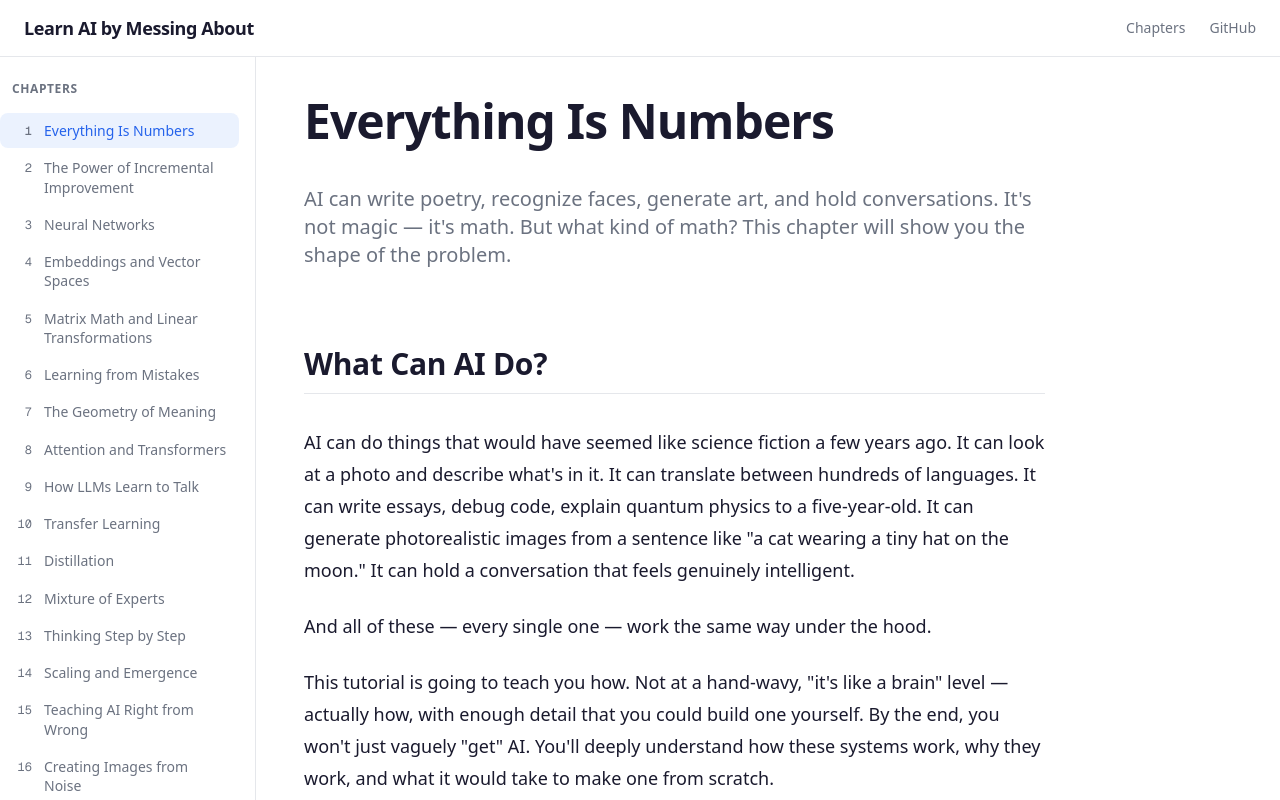
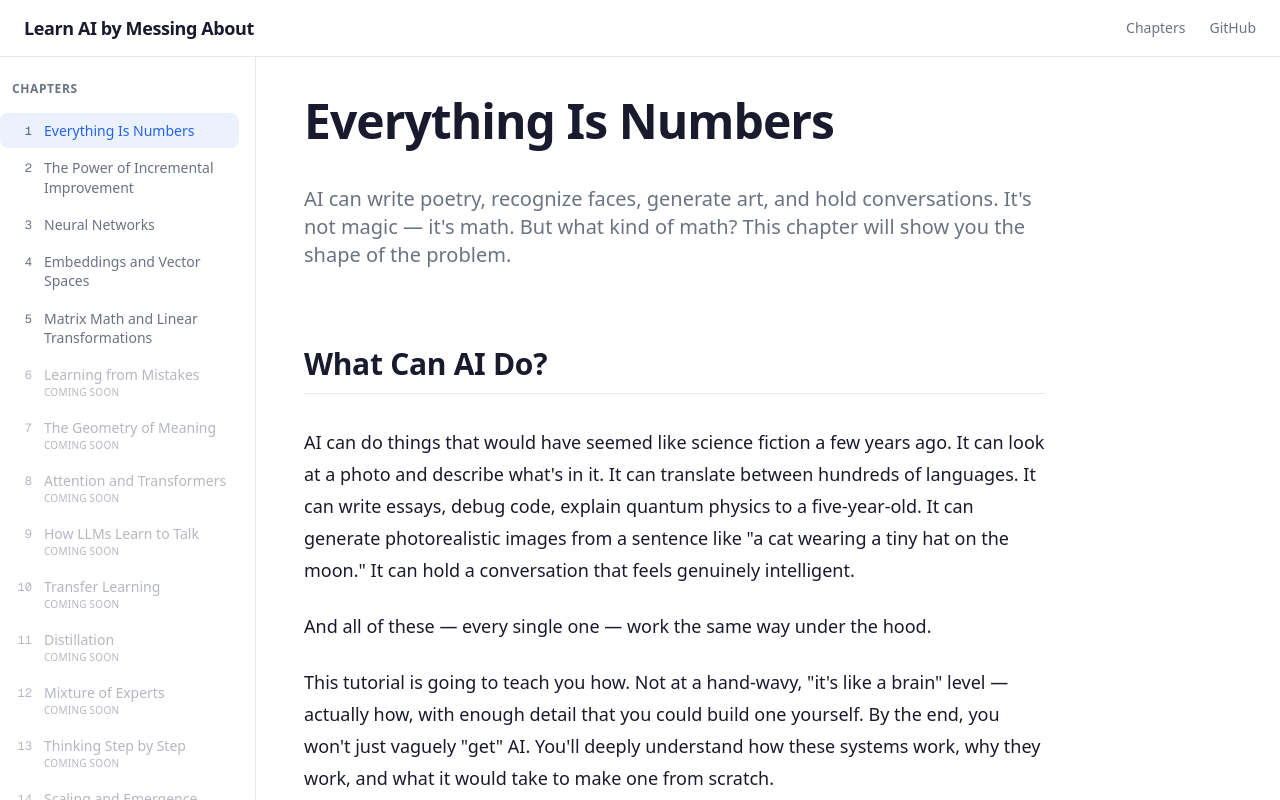
Before and after one commit to robennals/ai-explained, a Next.js app: page /01-computation in a window 1280 px wide. Shown: the top 800 px of the page. Built offline with nearby package versions, Linux system fonts and the light colour scheme.

Commit message:
Don't show unfinished chapters

```diff
--- a/src/components/layout/SideNav.tsx
+++ b/src/components/layout/SideNav.tsx
@@ -16,6 +16,23 @@ export function SideNav() {
         {chapters.map((ch) => {
           const href = `/${ch.slug}`;
           const isActive = pathname === href;
+
+          if (!ch.ready) {
+            return (
+              <li key={ch.id}>
+                <div className="flex items-start gap-3 rounded-lg px-3 py-2 text-sm text-muted/50 cursor-default">
+                  <span className="mt-0.5 shrink-0 w-5 text-right font-mono text-xs">
+                    {ch.id}
+                  </span>
+                  <div className="leading-snug">
+                    <span>{ch.title}</span>
+                    <span className="block text-[10px] uppercase tracking-wide mt-0.5">Coming soon</span>
+                  </div>
+                </div>
+              </li>
+            );
+          }
+
           return (
             <li key={ch.id}>
               <Link
```
